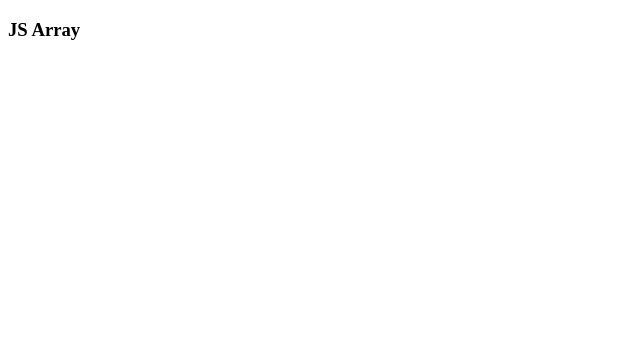
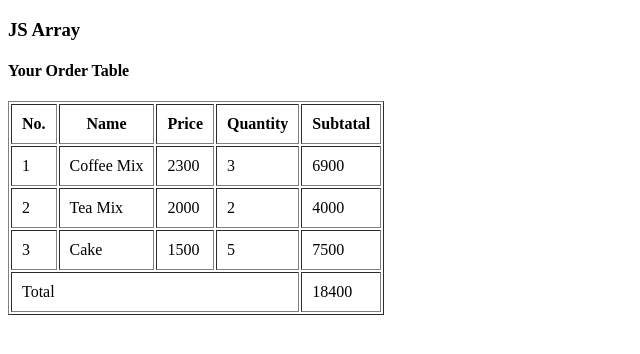
Before and after one commit to Eainlwanthu234/eainlwanthu234.github.io, a plain HTML site: page js/jsarray.html in a window 1280 px wide. Shown: the whole page, without its empty margins (0-640 px from the left). Drawn offline with Linux system fonts and the light colour scheme.

Commit message:
JS Day 5

```diff
--- a/js/jsarray.html
+++ b/js/jsarray.html
@@ -8,13 +8,108 @@
 </head>
 <body>
     <h3>JS Array</h3>
+    <h4>Your Order Table</h4>
+    <table border="1" cellpadding="10">
+        <thead>
+            <tr>
+                <th>No.</th>
+                <th>Name</th>
+                <th>Price</th>
+                <th>Quantity</th>
+                <th>Subtatal</th>
+            </tr>
+
+        </thead>
+        <tbody id="itemlist">
+            <tr>
+
+            </tr>
+        </tbody>
+
+    </table>
     <script>
         const a= [1,2,3];
         const b=Array.of(4,5,6);
         console.log(a , b);
 
         const student=['Mg Mg', 23 , 'Yangon' ,['php','js']]
-        console.log(student);
+        console.log(student[3][1]);
+
+       const c=Array(12).fill(0);
+       console.log(c.length);
+
+       a.push(4);
+       a.push(5);
+       console.log(a);
+
+       a.unshift(6);
+       a.unshift(7);
+       console.log(a);
+
+       console.log(a.pop());
+       console.log(a);
+
+       console.log(a.splice(3,1));
+       console.log(a);
+
+       console.log(a.shift());
+       console.log(a);
+
+       const d=a.concat(b);
+       console.log(d);
+
+       const e=[...a,...b];
+       console.log(e);
+
+       const order=[
+           [ 'Coffee Mix',2300,3],
+           ['Tea Mix',2000,2],
+           [ 'Cake',1500,5]
+        ];
+       console.log(order);
+
+
+        let html='';
+        let total=0
+        let i=1;
+       order.forEach(
+           (element) =>{
+               console.log(element);
+               let itemName=element[0];
+               let itemPrice=element[1];
+               let itemQuantity=element[2];
+               let subtotal=itemPrice*itemQuantity;
+            // total = total + subtotal ;
+            total+= subtotal ;
+            console.log(itemName,itemPrice,itemQuantity,subtotal,total);
+
+             html +=`
+                    <tr>
+                        <td>${i++}</td>
+                        <td>${itemName}</td>
+                        <td>${itemPrice}</td>
+                        <td>${itemQuantity}</td>
+                        <td>${subtotal}</td>
+
+                    </tr>
+
+
+             `;
+
+
+        }
+       )
+       html +=`
+                <tr>
+                    <td colspan='4'>Total</td>
+                    <td>${total}</td>
+                </tr>
+       `;
+        document.querySelector("#itemlist").innerHTML=html;
+
+        console.log(a.find (x => x<4));
+                console.log(a.findIndex(x => x ==30));
+                console.log(a.includes(3,3));
 
     </script>
 </body>
```
Also changed, not shown: js/jsstudentlist.html (added, +81 -0 lines).
